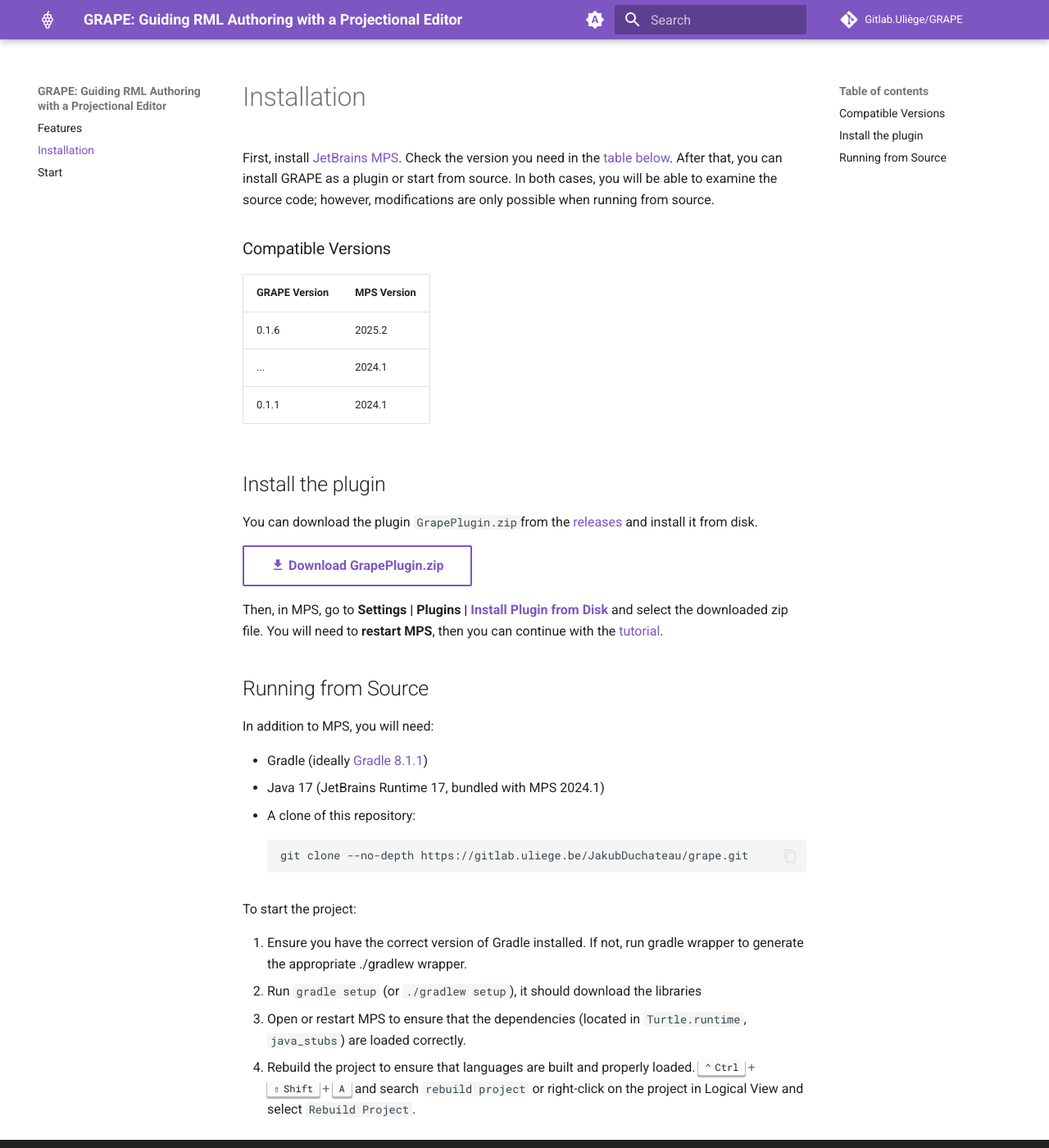
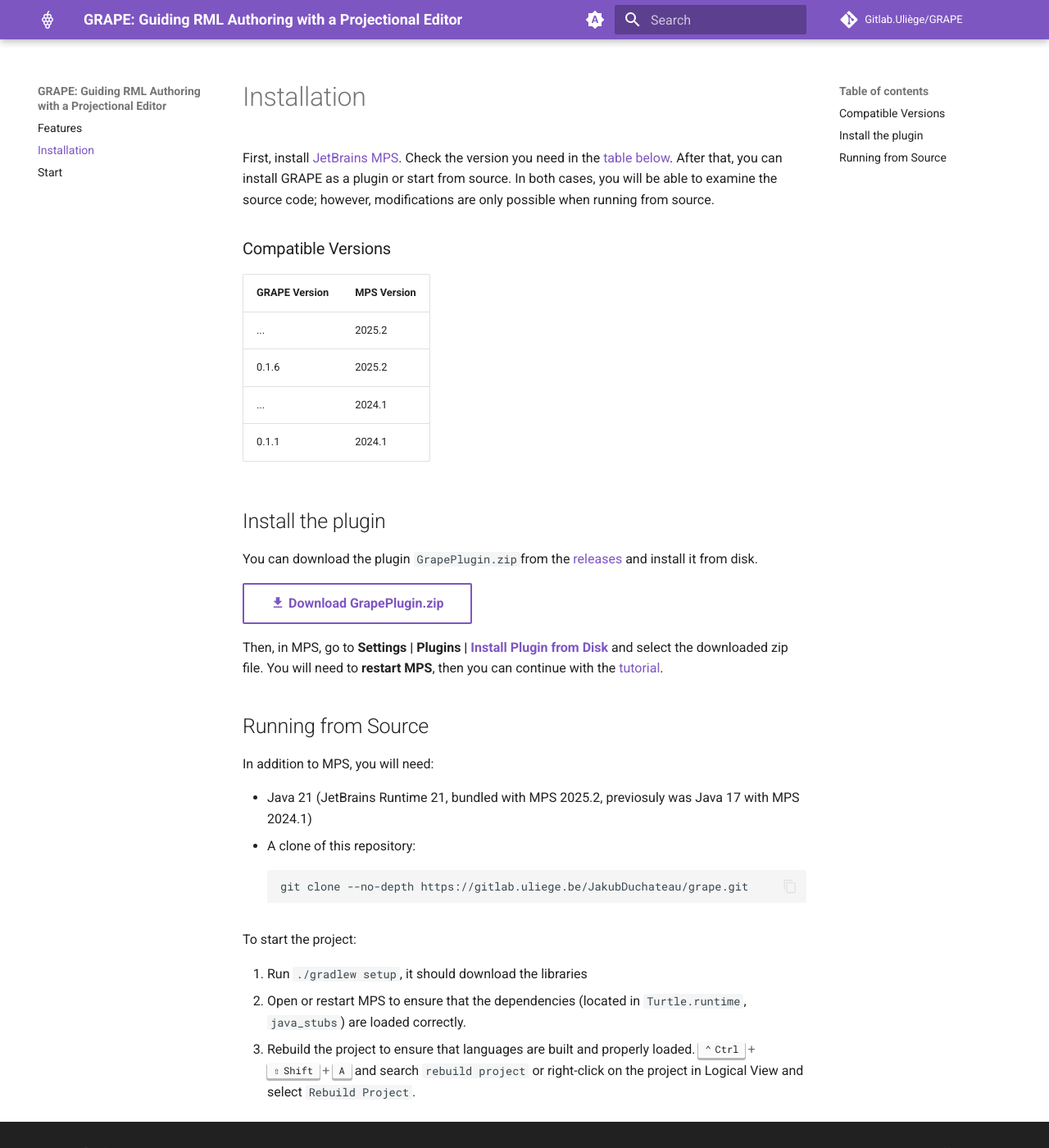
Before and after one commit to jduchateau/GRAPE, an MkDocs documentation site: the page built from docs/install.md, in a window 1280 px wide and 1400 px high. Shown: the whole window at 82% size. Built offline with MkDocs 1.6.1 and Material for MkDocs 9.7.7, drawn with Linux system fonts in a browser that asks for light colours.

Commit message:
docs: update mkdocs dependencies

````diff
--- a/docs/install.md
+++ b/docs/install.md
@@ -9,6 +9,7 @@ however, modifications are only possible when running from source.
 
 | GRAPE Version | MPS Version |
 | ------------- | ----------- |
+| ...           | 2025.2      |
 | 0.1.6         | 2025.2      |
 | ...           | 2024.1      |
 | 0.1.1         | 2024.1      |
@@ -27,8 +28,7 @@ You will need to **restart MPS**, then you can continue with the [tutorial](star
 
 In addition to MPS, you will need:
 
-- Gradle (ideally [Gradle 8.1.1](https://gradle.org/releases/#8.11.1))
-- Java 17 (JetBrains Runtime 17, bundled with MPS 2024.1)
+- Java 21 (JetBrains Runtime 21, bundled with MPS 2025.2, previosuly was Java 17 with MPS 2024.1)
 - A clone of this repository:
 ```shell
 git clone --no-depth https://gitlab.uliege.be/JakubDuchateau/grape.git
@@ -36,10 +36,8 @@ git clone --no-depth https://gitlab.uliege.be/JakubDuchateau/grape.git
 
 To start the project:
 
-1. Ensure you have the correct version of Gradle installed.
-   If not, run gradle wrapper to generate the appropriate ./gradlew wrapper.
-2. Run `gradle setup` (or `./gradlew setup`), it should download the libraries
-3. Open or restart MPS to ensure that the dependencies (located in `Turtle.runtime`, `java_stubs`) are loaded correctly.
-4. Rebuild the project to ensure that languages are built and properly loaded.
+1. Run `./gradlew setup`, it should download the libraries
+2. Open or restart MPS to ensure that the dependencies (located in `Turtle.runtime`, `java_stubs`) are loaded correctly.
+3. Rebuild the project to ensure that languages are built and properly loaded.
    ++ctrl+shift+a++ and search `rebuild project`
    or right-click on the project in Logical View and select `Rebuild Project`.
--- a/pyproject.toml
+++ b/pyproject.toml
@@ -8,10 +8,9 @@ package-mode = false
 
 [tool.poetry.dependencies]
 python = "^3.13"
-mkdocs-slides = "^0.1.3"
 
 [tool.poetry.group.dev.dependencies]
-mkdocs-material = "^9.6.2"
+mkdocs-material = "^9.7.0"
 mkdocs-video = "^1.5.0"
 mkdocs-table-reader-plugin = "^3.1.0"
 mkdocs-graphviz = "^1.5.3"
````
Also changed, not shown: docs/index.md (+5 -4 lines), 2 other files.
